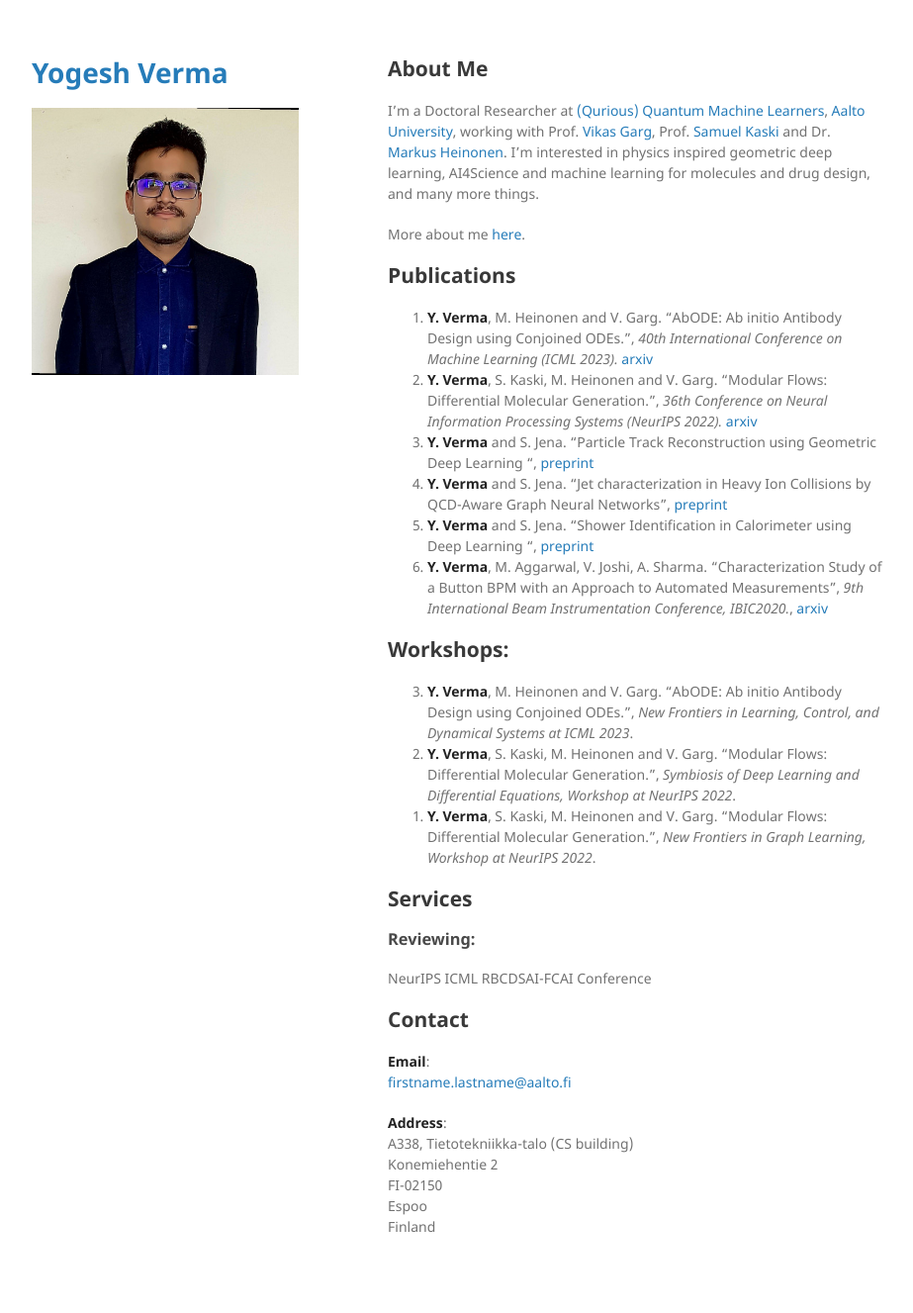
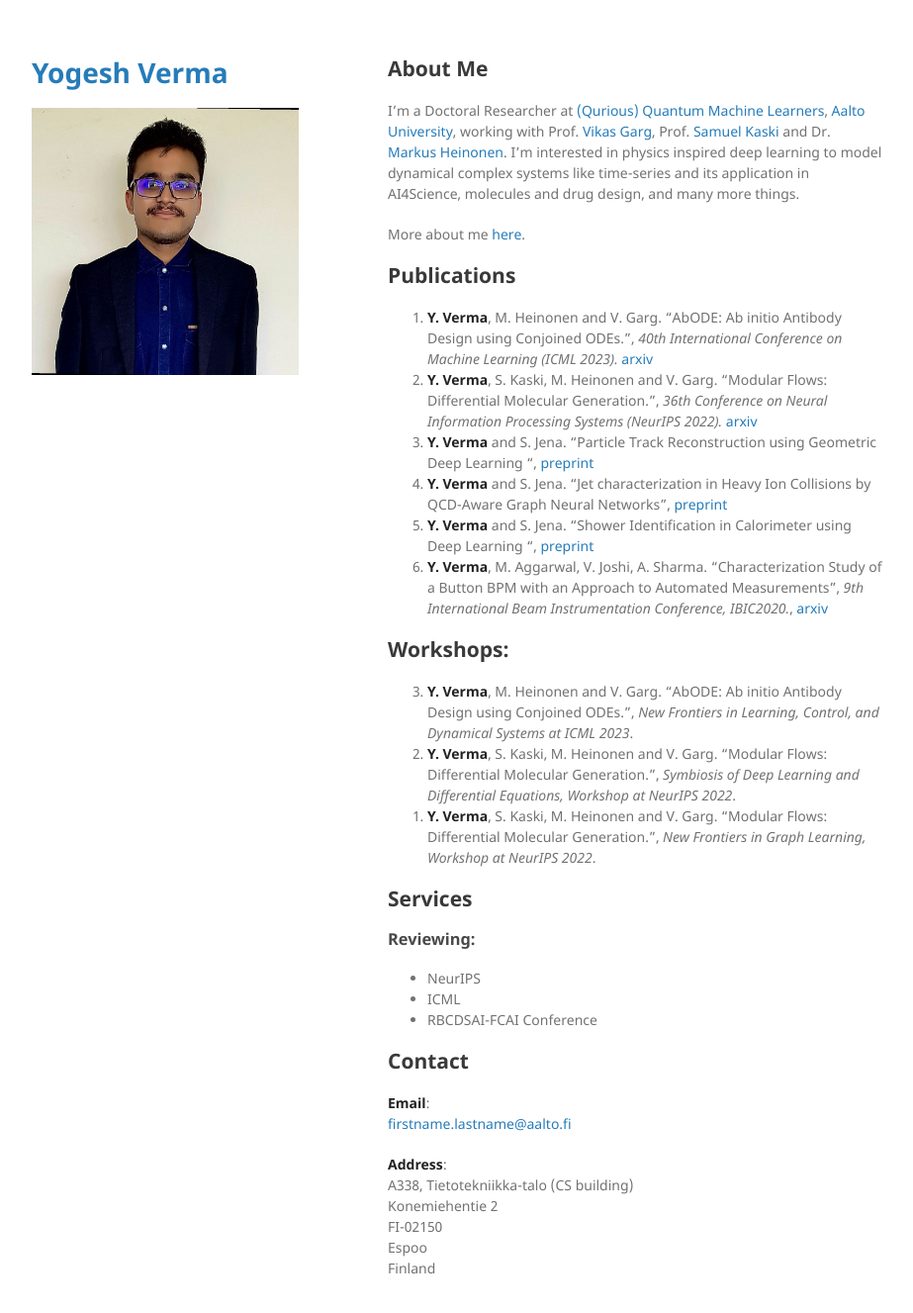
Before and after one commit to yoverma/yoerma.github.io, a Jekyll site: the page built from index.md, in a window 1280 px wide and 1362 px high. Shown: the top 1327 px of the window at 99% size, without its empty margins (178-1101 px from the left). Built offline with Jekyll 4.4.1, drawn with Linux system fonts in a browser that asks for light colours; the repository's description, which GitHub fills in, is left out; our own code applies the rules of GitHub Pages for plain Markdown files.

Commit message:
Update index.md

```diff
--- a/index.md
+++ b/index.md
@@ -3,7 +3,7 @@ layout: default
 ---
 
 ## About Me
- I'm a Doctoral Researcher at [(Qurious) Quantum Machine Learners](https://quml.aalto.fi/), [Aalto University](http://www.aalto.fi/en/), working with Prof. [Vikas Garg](https://www.mit.edu/~vgarg/), Prof. [Samuel Kaski](https://people.aalto.fi/samuel.kaski) and Dr. [Markus Heinonen](https://users.aalto.fi/~heinom10/). I'm interested in physics inspired geometric deep learning, AI4Science and machine learning for molecules and drug design, and many more things.
+ I'm a Doctoral Researcher at [(Qurious) Quantum Machine Learners](https://quml.aalto.fi/), [Aalto University](http://www.aalto.fi/en/), working with Prof. [Vikas Garg](https://www.mit.edu/~vgarg/), Prof. [Samuel Kaski](https://people.aalto.fi/samuel.kaski) and Dr. [Markus Heinonen](https://users.aalto.fi/~heinom10/). I'm interested in physics inspired deep learning to model dynamical complex systems like time-series and its application in AI4Science, molecules and drug design, and many more things.
 
 More about me [here](./more_about_me.html).
 
@@ -25,9 +25,9 @@ Learning, Control, and Dynamical Systems at ICML 2023_.
 
 ## Services
 ### Reviewing:
-NeurIPS
-ICML
-RBCDSAI-FCAI Conference
+- NeurIPS
+- ICML
+- RBCDSAI-FCAI Conference
 
 ## Contact
 **Email**:
```
